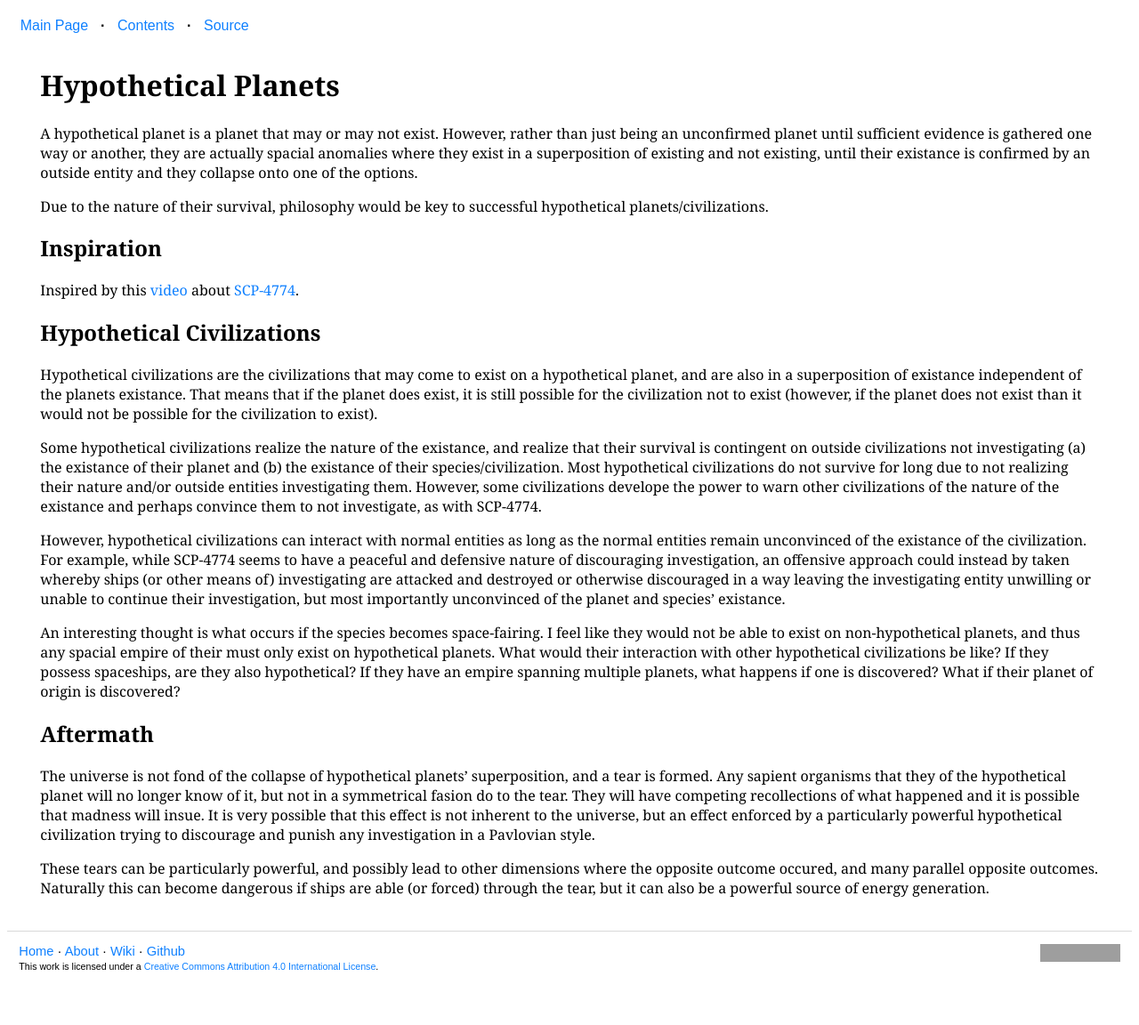
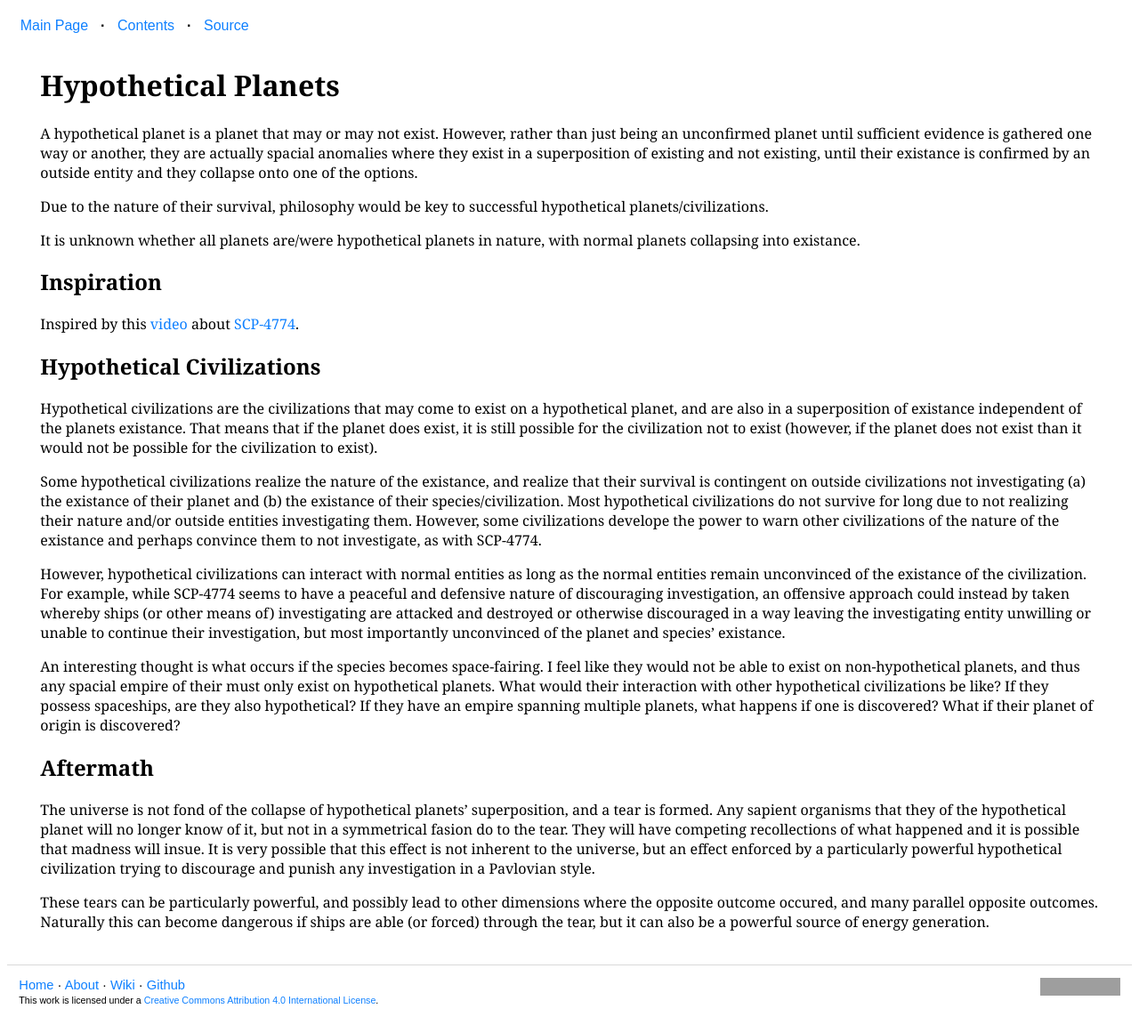
Before and after one commit to Baelyk/worldbuilding, a Jekyll site: the page built from _wiki/hypothetical_planets.md, in a window 1280 px wide. Shown: the whole page at 89% size. Built offline with Jekyll 4.4.1, drawn with Linux system fonts in a browser that asks for light colours; comment, search, counter and statistics services are not loaded; before the commit the page ends 1114 px from its top, so only the background shows below that; grey boxes are pictures that could not be loaded.

Commit message:
Minor addition to hypothetical planets

```diff
--- a/_wiki/hypothetical_planets.md
+++ b/_wiki/hypothetical_planets.md
@@ -11,6 +11,9 @@ by an outside entity and they collapse onto one of the options.
 
 Due to the nature of their survival, philosophy would be key to successful
 hypothetical planets/civilizations.
+
+It is unknown whether all planets are/were hypothetical planets in nature, with
+normal planets collapsing into existance.
 
 ## Inspiration
 
```
